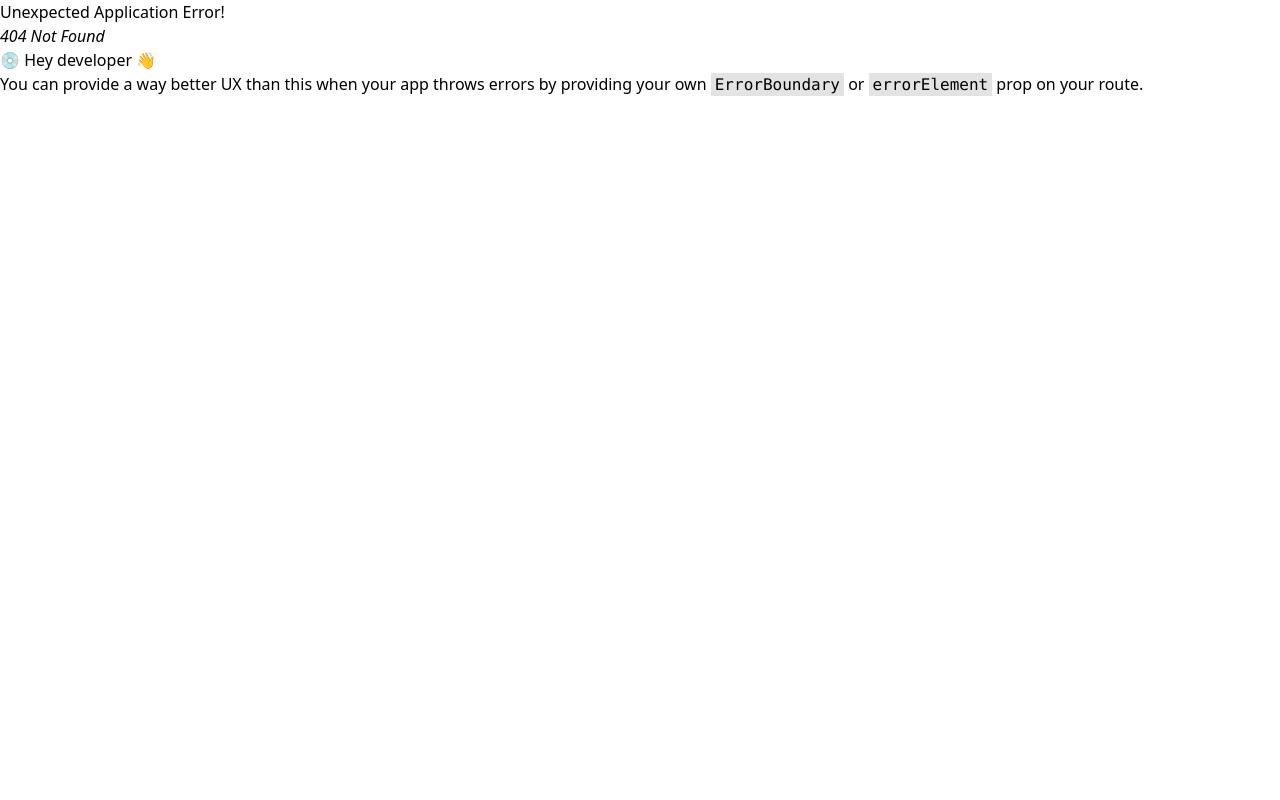
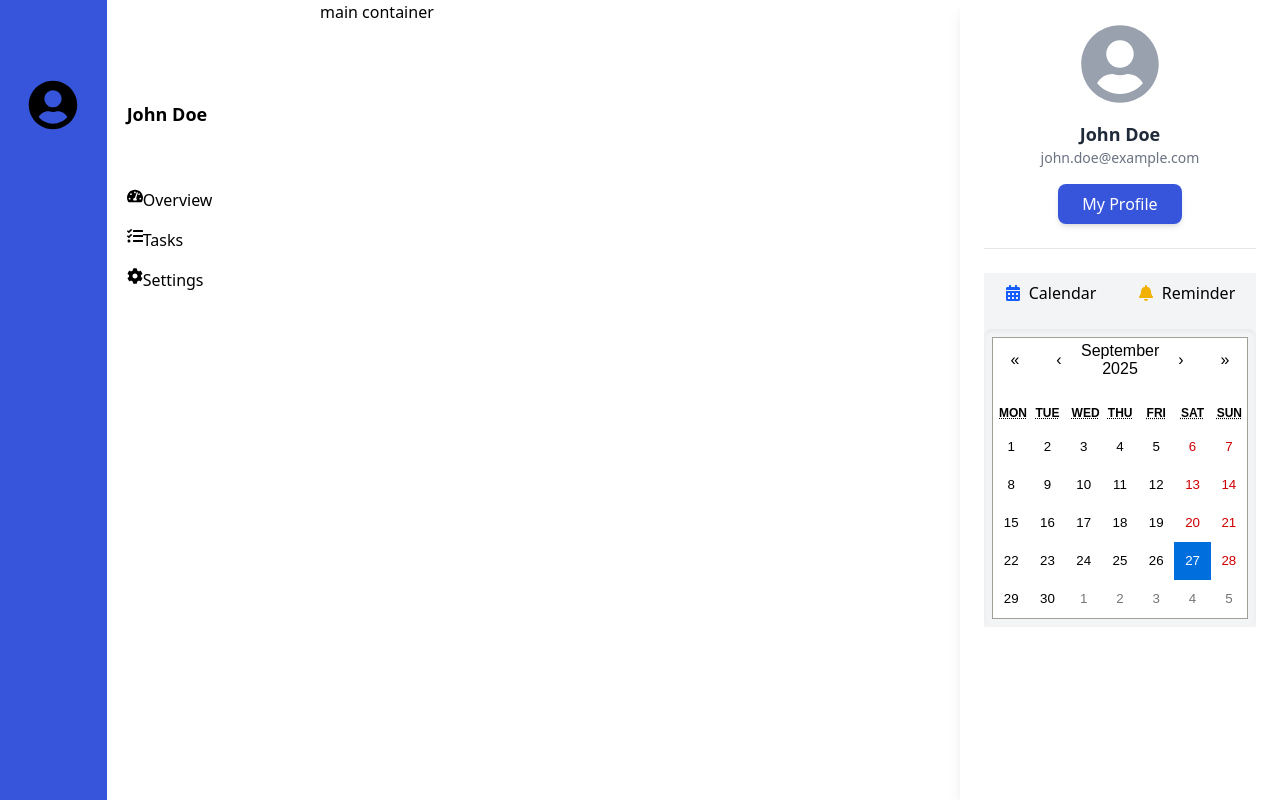
Before and after one commit to Mdismail2001/task_Management_System, a React (Vite) app: page /home/personal in a window 1280 px wide. Before the commit this address had no page. Built offline with nearby package versions, Linux system fonts and the light colour scheme.

Commit message:
home layout for presonal

```diff
--- a/index.html
+++ b/index.html
@@ -4,7 +4,7 @@
     <meta charset="UTF-8" />
     <link rel="icon" type="image/svg+xml" href="/vite.svg" />
     <meta name="viewport" content="width=device-width, initial-scale=1.0" />
-    <title>task_management</title>
+    <title>Task_management</title>
   </head>
   <body>
     <div id="root"></div>
--- a/package.json
+++ b/package.json
@@ -12,6 +12,7 @@
   "dependencies": {
     "@tailwindcss/vite": "^4.1.13",
     "react": "^19.1.1",
+    "react-calendar": "^6.0.0",
     "react-dom": "^19.1.1",
     "react-icons": "^5.5.0",
     "react-router": "^7.9.3",
--- /dev/null
+++ b/src/components/HomeLayout/LeftNav.jsx
@@ -0,0 +1,33 @@
+import React from "react";
+import { FaTasks, FaUserCircle, FaCog, FaTachometerAlt } from "react-icons/fa";
+
+const LeftNav = () => {
+  return (
+    <div className="grid grid-cols-12">
+
+        <div className="col-span-4 bg-[rgb(55,85,219)] h-screen flex  justify-center">
+          <FaUserCircle size={50} className="text-6xl mb- mt-20 " />
+        </div>
+
+        <div className="col-span-8 bg-white h-screen">
+            <div className="flex-1  mt-20 ml-5">
+            <h2 className="text-lg font-semibold py-5" >John Doe</h2>
+            <ul className="space-y-4 py-10 ">
+                <li className="flex">
+                <FaTachometerAlt /> Overview
+                </li>
+                <li className="flex">
+                <FaTasks /> Tasks
+                </li>
+                <li className="flex">
+                <FaCog /> Settings
+                </li>
+            </ul>
+            </div>
+        </div>
+
+    </div>
+  );
+};
+
+export default LeftNav;
--- /dev/null
+++ b/src/components/HomeLayout/MainContainer.jsx
@@ -0,0 +1,12 @@
+import React from 'react';
+
+const MainContainer = () => {
+    return (
+        <div>
+            <header></header>
+            main container
+        </div>
+    );
+};
+
+export default MainContainer;
--- /dev/null
+++ b/src/components/HomeLayout/RightNav.jsx
@@ -0,0 +1,44 @@
+import React, { useState } from "react";
+import { FaUserCircle, FaCalendarAlt, FaBell } from "react-icons/fa";
+import Calendar from "react-calendar";
+import "react-calendar/dist/Calendar.css"; // Import default calendar styles
+
+const RightNav = () => {
+  const [date, setDate] = useState(new Date());
+
+  return (
+    <div className=" h-screen bg-white shadow-lg flex flex-col items-center p-6">
+      {/* User Profile */}
+      <div className="flex flex-col items-center">
+        <FaUserCircle size={80} className="text-gray-400" />
+        <h2 className="mt-4 text-lg font-semibold text-gray-800">John Doe</h2>
+        <p className="text-sm text-gray-500">john.doe@example.com</p>
+        <button className="mt-4 px-6 py-2 bg-[rgb(55,85,219)] text-white rounded-lg shadow-md hover:bg-blue-700 transition">
+          My Profile
+        </button>
+      </div>
+
+      {/* Divider */}
+      <hr className="w-full my-6 border-gray-200" />
+
+      {/* Quick Actions */}
+      <div className="w-full bg-gray-100">
+        <div className="flex justify-around mb-4">
+          <button className="flex items-center gap-2 px-4 py-2 bg-gray-100 rounded-lg hover:bg-gray-200 transition">
+            <FaCalendarAlt className="text-blue-600" /> Calendar
+          </button>
+          <button className="flex items-center gap-2 px-4 py-2 bg-gray-100 rounded-lg hover:bg-gray-200 transition">
+            <FaBell className="text-yellow-500" /> Reminder
+          </button>
+        </div>
+
+        {/* Calendar */}
+        <div className=" rounded-lg p-2 shadow-inner">
+          <Calendar onChange={setDate} value={date} />
+        </div>
+      </div>
+    </div>
+  );
+};
+
+export default RightNav;
--- /dev/null
+++ b/src/components/HomeLayout/Root.jsx
@@ -0,0 +1,20 @@
+import React from 'react';
+import { Outlet } from 'react-router';
+import LeftNav from './LeftNav';
+import RightNav from './RightNav';
+
+const Root = () => {
+    return (
+        <div className='grid grid-cols-12'>
+            {/* left nav */}
+            <section className='col-span-3'><LeftNav></LeftNav></section>
+
+            <main className='col-span-6'><Outlet></Outlet></main>
+
+            {/* right nav */}
+            <section className='col-span-3'><RightNav></RightNav></section>
+        </div>
+    );
+};
+
+export default Root;
```
Also changed, not shown: src/main.jsx (+20 -1 lines), 1 other file (tests, documents, lock files or other folders).
